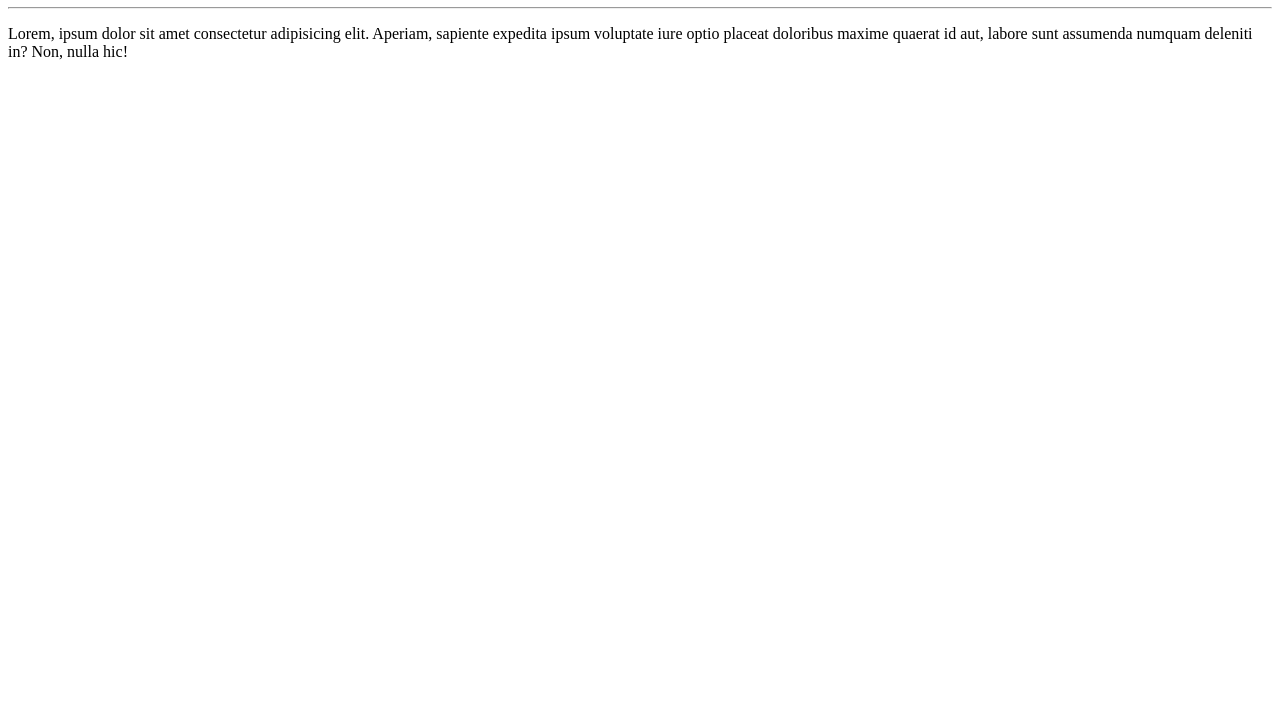
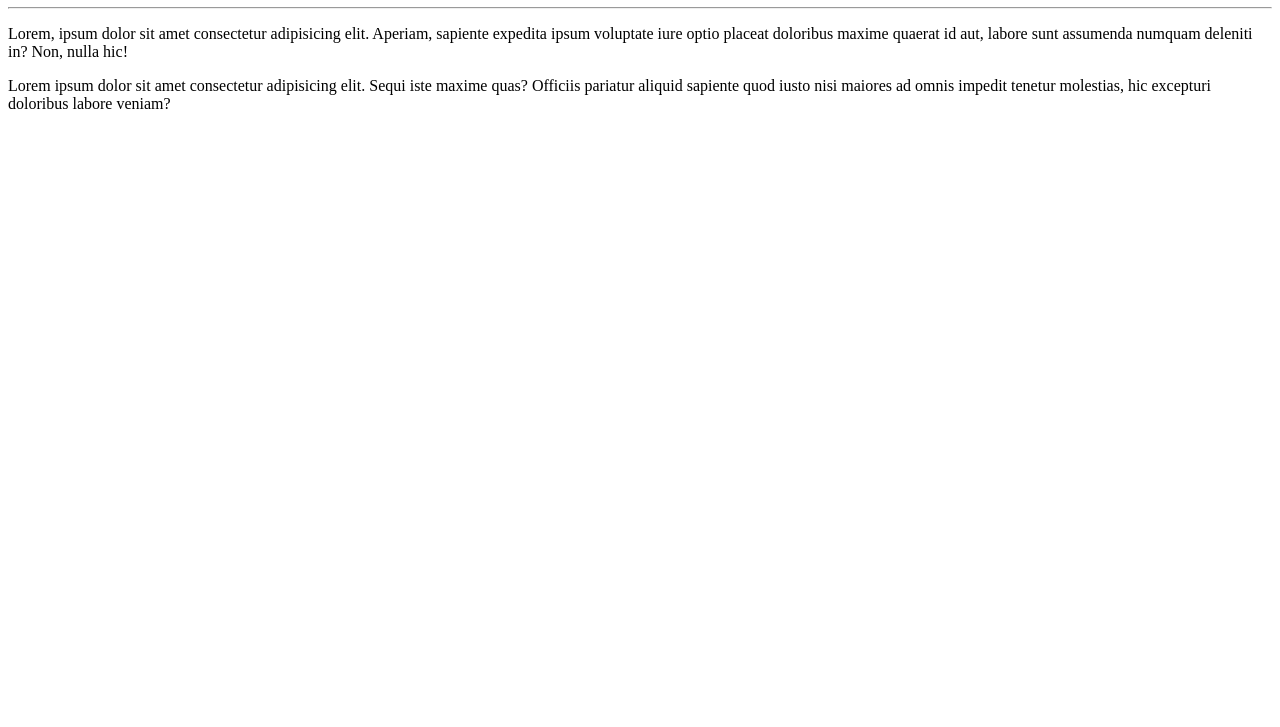
Before and after one commit to Franduda/Ola-Mundo, a plain HTML site: page site-exemplo/index.html in a window 1280 px wide. Shown: the part 73-800 px from the top of the page. Drawn offline with Linux system fonts and the light colour scheme.

Commit message:
Adicionei um paragrafo

```diff
--- a/site-exemplo/index.html
+++ b/site-exemplo/index.html
@@ -9,5 +9,6 @@
  <h1>Olá,Mundo!</h1>
  <hr>
 <p>Lorem, ipsum dolor sit amet consectetur adipisicing elit. Aperiam, sapiente expedita ipsum voluptate iure optio placeat doloribus maxime quaerat id aut, labore sunt assumenda numquam deleniti in? Non, nulla hic!</p>
+<p>Lorem ipsum dolor sit amet consectetur adipisicing elit. Sequi iste maxime quas? Officiis pariatur aliquid sapiente quod iusto nisi maiores ad omnis impedit tenetur molestias, hic excepturi doloribus labore veniam?</p>
 </body>
 </html>
```
